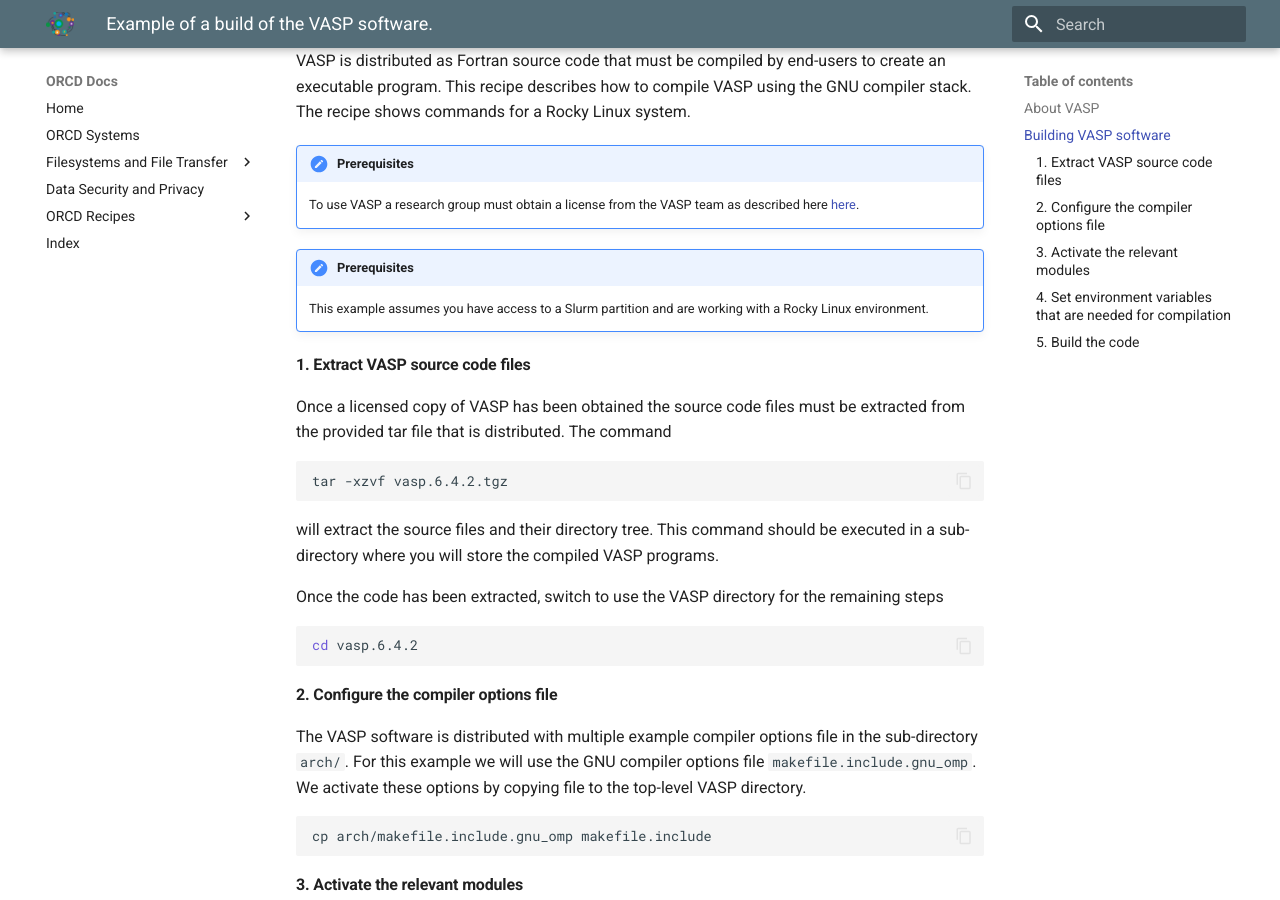
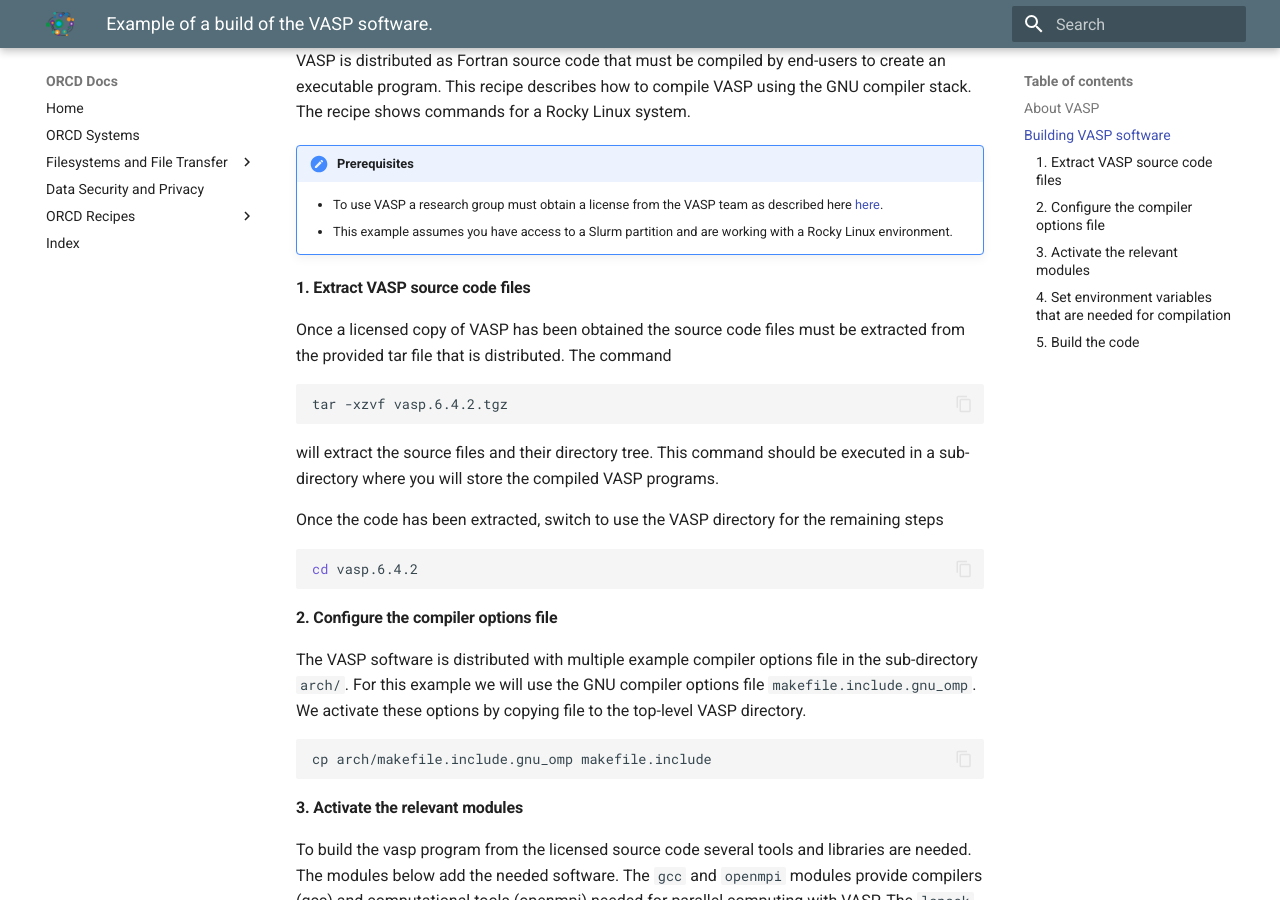
Before and after one commit to mit-orcd/orcd-docs-edit, an MkDocs documentation site: the page built from docs/recipes/basic_vasp_gcc_example.md, in a window 1280 px wide and 900 px high, scrolled down 442 px. Built offline with MkDocs 1.6.1 and Material for MkDocs 9.7.7, drawn with Linux system fonts in a browser that asks for light colours.

Commit message:
Trying prereq format

```diff
--- a/docs/recipes/basic_vasp_gcc_example.md
+++ b/docs/recipes/basic_vasp_gcc_example.md
@@ -24,11 +24,8 @@
 
 !!! note "Prerequisites"
 
-    To use VASP a research group must obtain a license from the VASP team as described here [here](https://www.vasp.at/sign_in/registration_form/).
-
-!!! note "Prerequisites"
-
-    This example assumes you have access to a Slurm partition and are working with a Rocky Linux environment.
+    * To use VASP a research group must obtain a license from the VASP team as described here [here](https://www.vasp.at/sign_in/registration_form/).
+    * This example assumes you have access to a Slurm partition and are working with a Rocky Linux environment.
 
 #### 1. Extract VASP source code files
 
```
